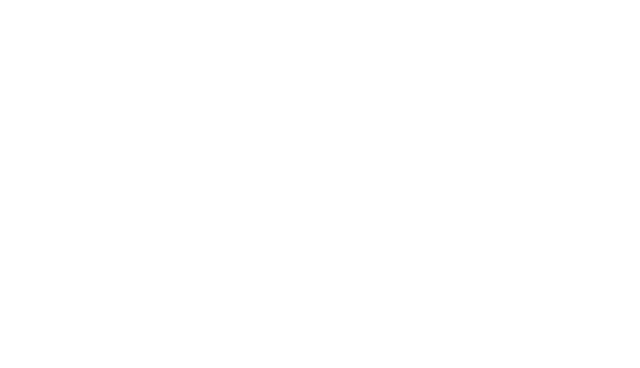
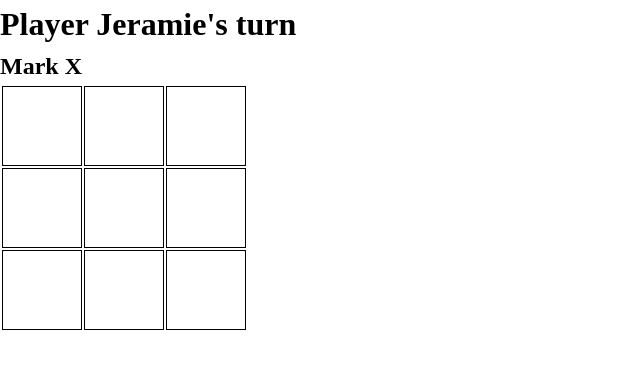
Before and after one commit to jeramie-santos/tic-tac-toe, a plain HTML site: page index.html in a window 1280 px wide. Shown: the whole page, without its empty margins (0-640 px from the left). Drawn offline with Linux system fonts and the light colour scheme.

Commit message:
displaying board, placing mark on console

```diff
--- a/index.html
+++ b/index.html
@@ -7,5 +7,11 @@
     <link rel="stylesheet" href="style.css" />
     <script src="main.js" defer></script>
   </head>
-  <body></body>
+  <body>
+    <h1></h1>
+    <h2></h2>
+    <div class="main-container">
+      <table></table>
+    </div>
+  </body>
 </html>
--- a/main.js
+++ b/main.js
@@ -1,3 +1,7 @@
+const h1 = document.querySelector("h1");
+const h2 = document.querySelector("h2");
+const table = document.querySelector("table");
+
 function Gameboard() {
     let board = [];
 
@@ -9,7 +13,26 @@ function Gameboard() {
     }
 
     const getBoard = () => board;
-    const logBoard = () => console.table(board);
+    const logBoard = () => {
+        table.innerHTML = `
+            <tr>
+                <td>${board[0][0]}</td>
+                <td>${board[0][1]}</td>
+                <td>${board[0][2]}</td>
+            </tr>
+            <tr>
+                <td>${board[1][0]}</td>
+                <td>${board[1][1]}</td>
+                <td>${board[1][2]}</td>
+            </tr>
+            <tr>
+                <td>${board[2][0]}</td>
+                <td>${board[2][1]}</td>
+                <td>${board[2][2]}</td>
+            </tr>
+        `;
+    };
+
     const placeMark = function(row, column, mark) {
         board[row][column] = mark;
         logBoard();
@@ -22,18 +45,19 @@ function Gameboard() {
 function GameController() {
     const players = [
         {
-            playerName: "Jeramie",
+            name: "Jeramie",
             mark: "X",
         },
         {
-            playerName: "Max",
+            name: "Max",
             mark: "O",
         }
     ];
 
     let playerActive = players[0];
 
-    const printPlayer = () => `Player ${playerActive.playerName}'s turn`;
+    const printPlayer = () => `Player ${playerActive.name}'s turn`;
+    const printMark = () => `Mark ${playerActive.mark}`;
 
 
 
@@ -52,17 +76,19 @@ function GameController() {
         if (updateBoard[a][b] == "") {
             gameBoard.placeMark(a, b, playerActive.mark);
             switchPlayer();
-            console.log(printPlayer());
+            h1.textContent = printPlayer();
+            h2.textContent = printMark();
         } else {
             console.log("Cannot place a mark!");
         }
 
     }
 
-    return {playRound, printPlayer, logBoard};
+    return {playRound, printPlayer, printMark ,logBoard};
 }
 
 const game = GameController();
 
-console.log(game.printPlayer());
-console.log(game.logBoard());
+h1.textContent = game.printPlayer();
+h2.textContent = game.printMark();
+game.logBoard();
--- a/style.css
+++ b/style.css
@@ -8,3 +8,11 @@ html {
     line-height: 1.5;
     font-size: 16px;
 }
+
+td {
+    border: 1px solid;
+    padding: .5rem;
+    width: 5rem;
+    height: 5rem;
+    text-align: center;
+}
```
